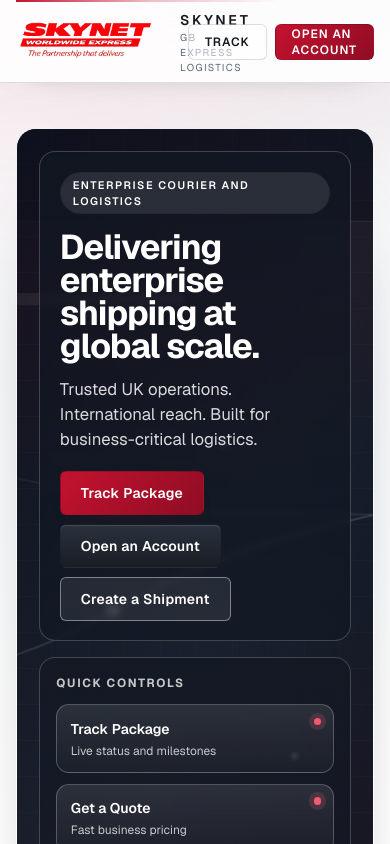
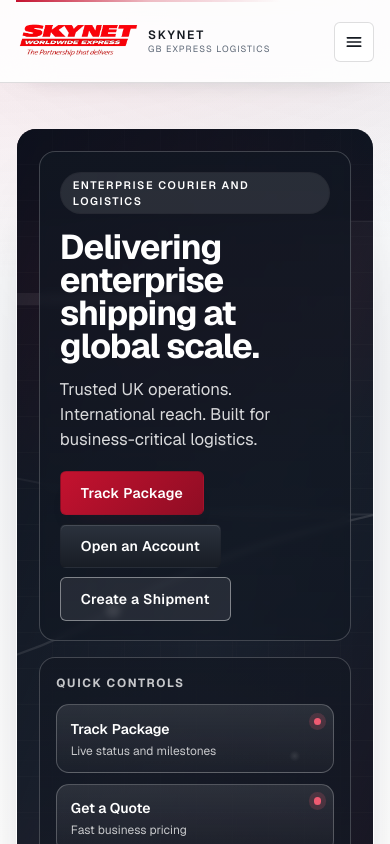
Before and after one commit to DigitalGrowthKh/Skynet-Example-site, a Next.js app: page / in a window 390 px wide. Shown: the top 844 px of the page. Built offline with nearby package versions, Linux system fonts and the light colour scheme.

Commit message:
mobile_nav_update_1

```diff
--- a/src/components/layout/header.tsx
+++ b/src/components/layout/header.tsx
@@ -1,4 +1,8 @@
+"use client";
+
+import { useEffect, useState } from "react";
 import Link from "next/link";
+import { usePathname } from "next/navigation";
 import { PlaceholderImage } from "@/components/ui/placeholder-image";
 import { navItems, siteMetadata } from "@/lib/data";
 import { Button } from "@/components/ui/button";
@@ -6,13 +10,34 @@
 import { placeholderAssets } from "@/lib/placeholders";
 
 export function Header() {
+  const [mobileMenuOpen, setMobileMenuOpen] = useState(false);
+  const pathname = usePathname();
+
+  useEffect(() => {
+    setMobileMenuOpen(false);
+  }, [pathname]);
+
+  useEffect(() => {
+    const originalOverflow = document.body.style.overflow;
+
+    if (mobileMenuOpen) {
+      document.body.style.overflow = "hidden";
+    } else {
+      document.body.style.overflow = originalOverflow;
+    }
+
+    return () => {
+      document.body.style.overflow = originalOverflow;
+    };
+  }, [mobileMenuOpen]);
+
   return (
-    <header className="sticky top-0 z-50 border-b border-[var(--border-subtle)] bg-white/88 shadow-[0_10px_35px_-32px_rgba(16,24,40,0.65)] backdrop-blur-xl">
+    <header className="sticky top-0 z-[70] border-b border-[var(--border-subtle)] bg-white/88 shadow-[0_10px_35px_-32px_rgba(16,24,40,0.65)] backdrop-blur-xl">
       <Container>
         <div className="header-line"></div>
-        <div className="flex h-20 items-center justify-between gap-4 lg:gap-6">
-          <Link href="/" className="group inline-flex min-w-0 items-center gap-3 lg:gap-4">
-            <span className="relative h-11 w-[152px] shrink-0 lg:h-12 lg:w-[176px]">
+        <div className="relative flex h-20 items-center justify-between gap-3 lg:gap-6">
+          <Link href="/" className="group inline-flex min-w-0 flex-1 items-center gap-2 sm:gap-3 lg:flex-none lg:gap-4">
+            <span className="relative h-10 w-[124px] shrink-0 sm:h-11 sm:w-[152px] lg:h-12 lg:w-[176px]">
               <PlaceholderImage
                 src="/skynet-website-logo.webp"
                 fallbackSrc={placeholderAssets.fallback}
@@ -23,11 +48,11 @@
                 priority
               />
             </span>
-            <span className="min-w-0">
-              <span className="block text-sm font-semibold uppercase tracking-[0.2em] text-[var(--text-main)] transition-colors duration-200 group-hover:text-[var(--brand-red)]">
+            <span className="min-w-0 max-w-[46vw] sm:max-w-none">
+              <span className="block truncate text-xs font-semibold uppercase tracking-[0.15em] text-[var(--text-main)] transition-colors duration-200 group-hover:text-[var(--brand-red)] sm:text-sm sm:tracking-[0.2em]">
                 {siteMetadata.brandName}
               </span>
-              <span className="block text-[10px] uppercase tracking-[0.14em] text-[var(--text-muted)]">
+              <span className="block truncate text-[9px] uppercase tracking-[0.12em] text-[var(--text-muted)] sm:text-[10px] sm:tracking-[0.14em]">
                 GB Express Logistics
               </span>
             </span>
@@ -45,7 +70,7 @@
             ))}
           </nav>
 
-          <div className="flex items-center gap-2">
+          <div className="hidden items-center gap-2 md:flex">
             <Button href="/track" variant="ghost" size="sm" className="hidden sm:inline-flex">
               Track
             </Button>
@@ -53,6 +78,76 @@
               Open an Account
             </Button>
           </div>
+
+          <button
+            type="button"
+            className="inline-flex h-10 w-10 shrink-0 items-center justify-center rounded-md border border-[var(--border-subtle)] bg-white/80 text-[var(--text-main)] transition-colors duration-200 hover:border-[var(--brand-red)] hover:text-[var(--brand-red)] focus-visible:outline-none focus-visible:ring-2 focus-visible:ring-[var(--brand-red)]/55 focus-visible:ring-offset-2 md:hidden"
+            aria-expanded={mobileMenuOpen}
+            aria-label={mobileMenuOpen ? "Close menu" : "Open menu"}
+            onClick={() => setMobileMenuOpen((open) => !open)}
+          >
+            <span className="sr-only">Menu</span>
+            <svg
+              viewBox="0 0 24 24"
+              className="h-5 w-5"
+              fill="none"
+              stroke="currentColor"
+              strokeWidth="2"
+              strokeLinecap="round"
+            >
+              {mobileMenuOpen ? (
+                <path d="M6 6L18 18M18 6L6 18" />
+              ) : (
+                <path d="M4 7H20M4 12H20M4 17H20" />
+              )}
+            </svg>
+          </button>
+
+          {mobileMenuOpen ? (
+            <>
+              <button
+                type="button"
+                aria-label="Close menu overlay"
+                className="fixed inset-0 z-[75] bg-black/30 md:hidden"
+                onClick={() => setMobileMenuOpen(false)}
+              />
+              <div className="absolute left-0 right-0 top-[calc(100%+0.5rem)] z-[80] md:hidden">
+                <div className="rounded-xl border border-[var(--border-subtle)] bg-white p-4 shadow-[0_20px_38px_-24px_rgba(16,24,40,0.65)]">
+                  <nav className="flex flex-col gap-2" aria-label="Mobile navigation">
+                    {navItems.map((item) => (
+                      <Link
+                        key={item.label}
+                        href={item.href}
+                        className="rounded-md px-3 py-2 text-sm font-medium leading-snug text-[var(--text-main)] transition-colors duration-200 hover:bg-[var(--grey-050)] hover:text-[var(--brand-red)]"
+                        onClick={() => setMobileMenuOpen(false)}
+                      >
+                        <span className="break-words">{item.label}</span>
+                      </Link>
+                    ))}
+                  </nav>
+
+                  <div className="mt-4 grid grid-cols-1 gap-2">
+                    <Button
+                      href="/open-account"
+                      variant="primary"
+                      size="sm"
+                      className="w-full justify-center whitespace-normal px-3 text-center leading-tight"
+                    >
+                      Open an Account
+                    </Button>
+                    <Button
+                      href="/track"
+                      variant="ghost"
+                      size="sm"
+                      className="w-full justify-center whitespace-normal px-3 text-center leading-tight"
+                    >
+                      Track
+                    </Button>
+                  </div>
+                </div>
+              </div>
+            </>
+          ) : null}
         </div>
       </Container>
     </header>
```
